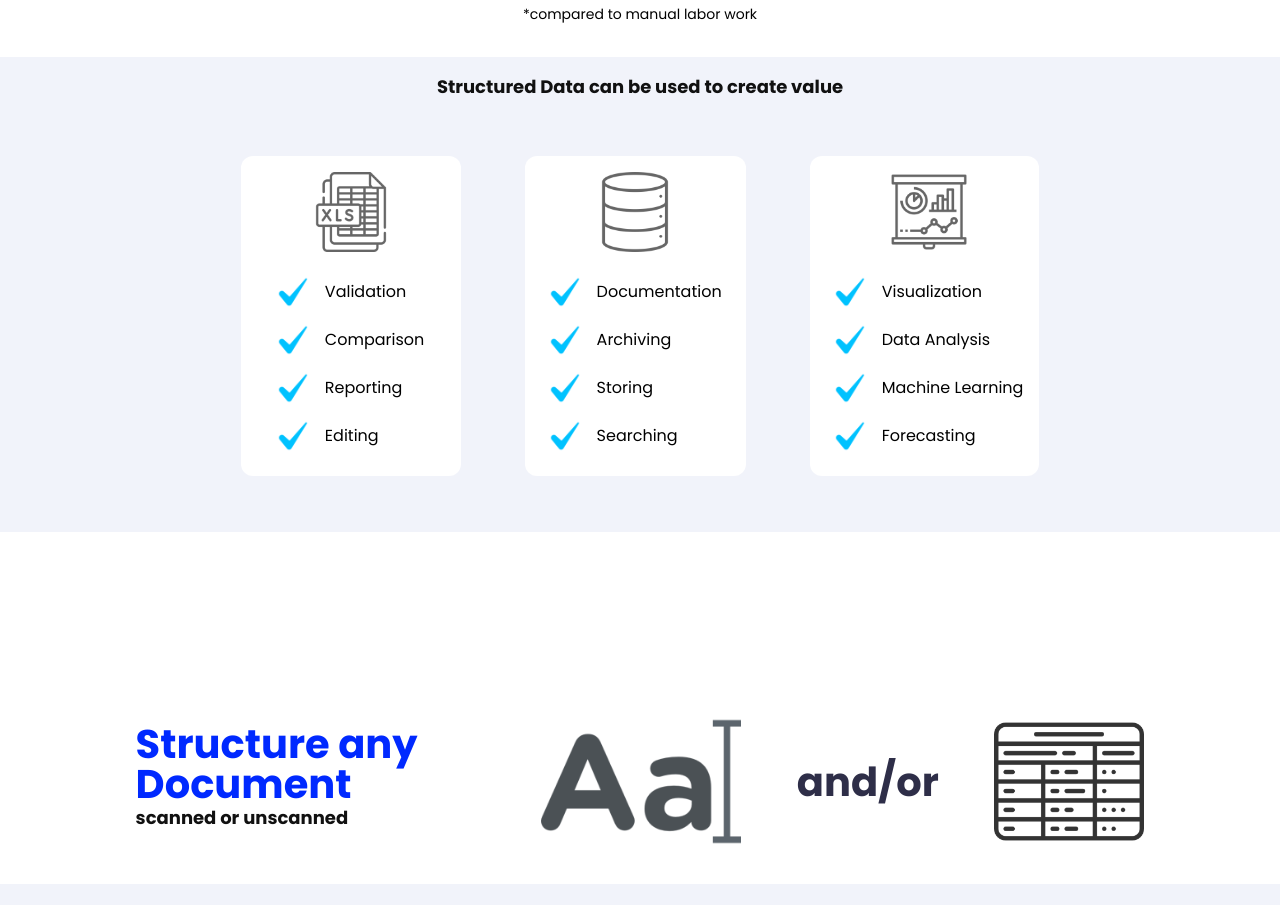
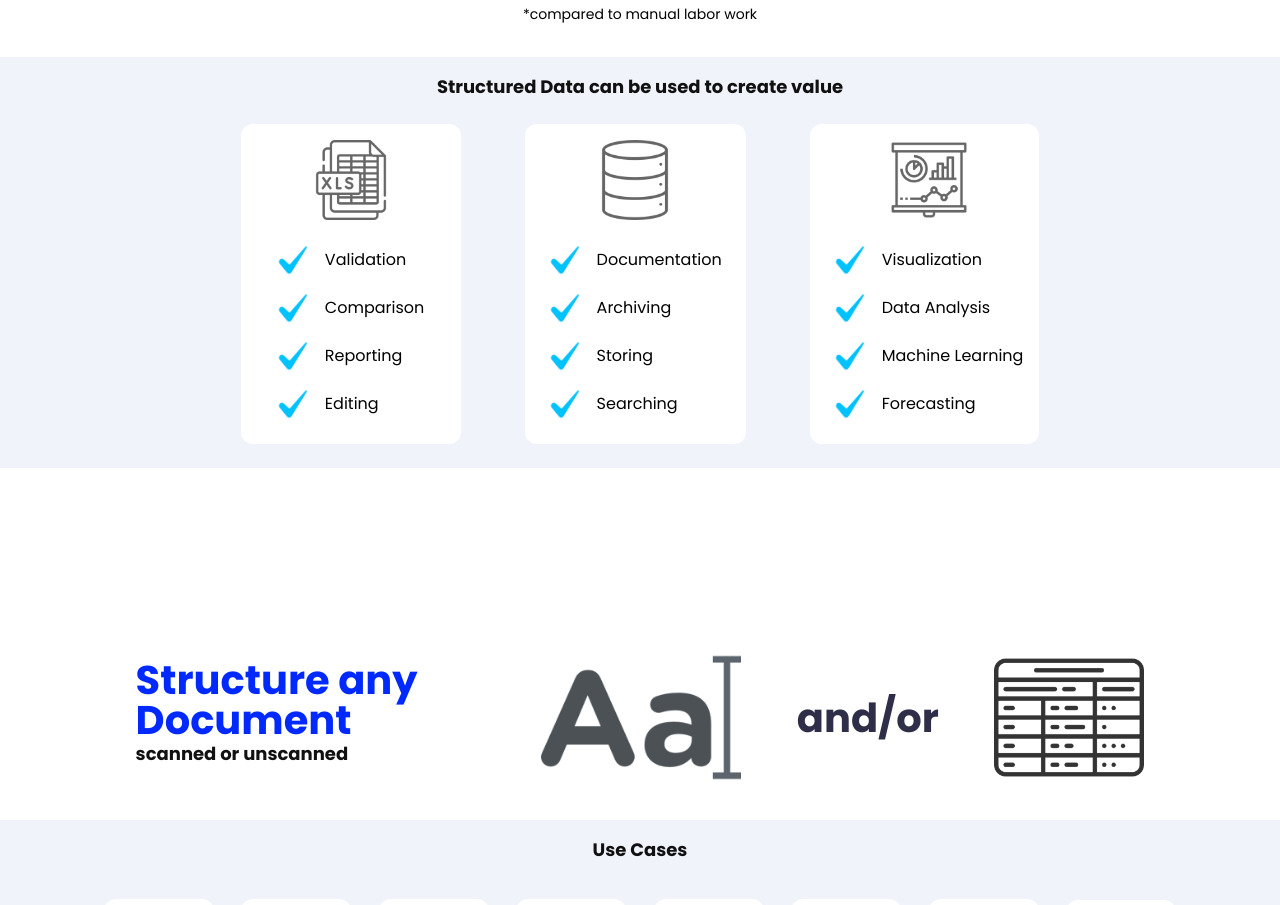
Before and after one commit to zainsadaqat/arithmo, a React (Create React App) app: page / in a window 1280 px wide. Shown: the part 1040-1945 px from the top of the page. Built offline with nearby package versions, Linux system fonts and the light colour scheme.

Commit message:
Reduce margins in the info section

```diff
--- a/src/components/Info.jsx
+++ b/src/components/Info.jsx
@@ -12,9 +12,9 @@ const Info = () => {
           Structured Data can be used to create value
         </h2>
 
-        <div className="my-[16px] flex justify-center items-center flex-wrap">
+        <div className="mt-4 mb-[16px] flex justify-center items-center flex-wrap">
           {/* 1. Card Begins */}
-          <div className="min-w-[220px] p-4 m-8 rounded-[12px] flex flex-col justify-center items-center bg-[#fff]">
+          <div className="min-w-[220px] p-4 mx-8 rounded-[12px] flex flex-col justify-center items-center bg-[#fff]">
             <div>
               <img src={ExcelIcon} alt="excel image" width={80} height={80} />
             </div>
@@ -58,7 +58,7 @@ const Info = () => {
           {/* 1 Card Ends */}
 
           {/* 2. Card Begins */}
-          <div className="min-w-[220px] p-4 m-8 rounded-[12px] flex flex-col justify-center items-center bg-[#fff]">
+          <div className="min-w-[220px] p-4 mx-8 rounded-[12px] flex flex-col justify-center items-center bg-[#fff]">
             <div>
               <img
                 src={DatabaseIcon}
@@ -107,7 +107,7 @@ const Info = () => {
           {/* 2 Card Ends */}
 
           {/* 3. Card Begins */}
-          <div className="min-w-[220px] p-4 m-8 pr-2 rounded-[12px] flex flex-col justify-center items-center bg-[#fff]">
+          <div className="min-w-[220px] p-4 mx-8 pr-2 rounded-[12px] flex flex-col justify-center items-center bg-[#fff]">
             <div>
               <img
                 src={VisualizationIcon}
```
